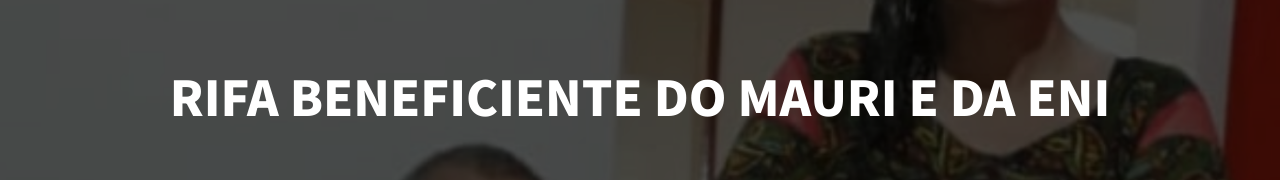
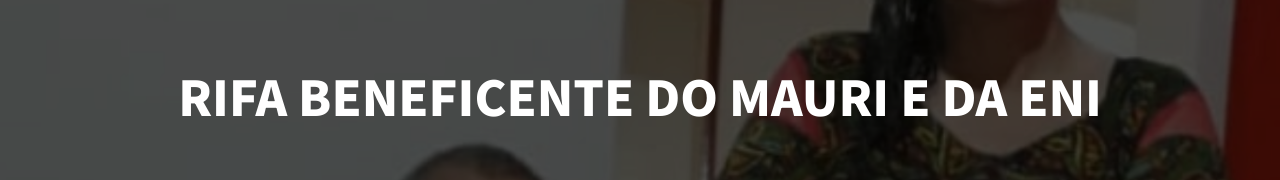
Before and after one commit to efraimjer/rifa_app, a React (Create React App) app: page / in a window 1280 px wide. Shown: the top 180 px of the page. Built offline with nearby package versions, Linux system fonts and the light colour scheme; no server answers.

Commit message:
fixing spelling

```diff
--- a/src/App.js
+++ b/src/App.js
@@ -20,7 +20,7 @@ function App() {
   return (
     <div className="App">
       <header className="header">
-            <h1>RIFA BENEFICIENTE DO MAURI E DA ENI</h1>
+            <h1>RIFA BENEFICENTE DO MAURI E DA ENI</h1>
             <h2>Serão 3 prêmios</h2>
             <h3>Sorteio dia 31 de março de 2021</h3>
             <div className="numbers" onClick={handleClick}>Prêmios</div>
```
